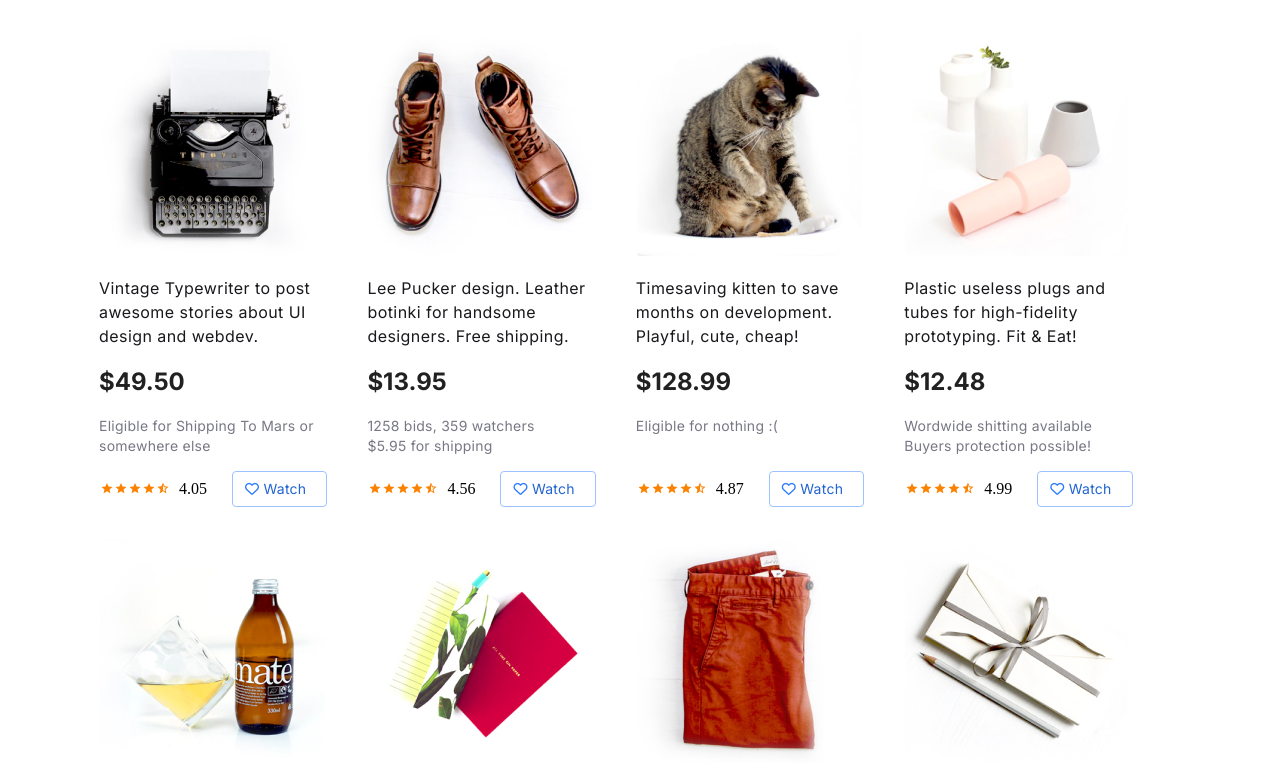
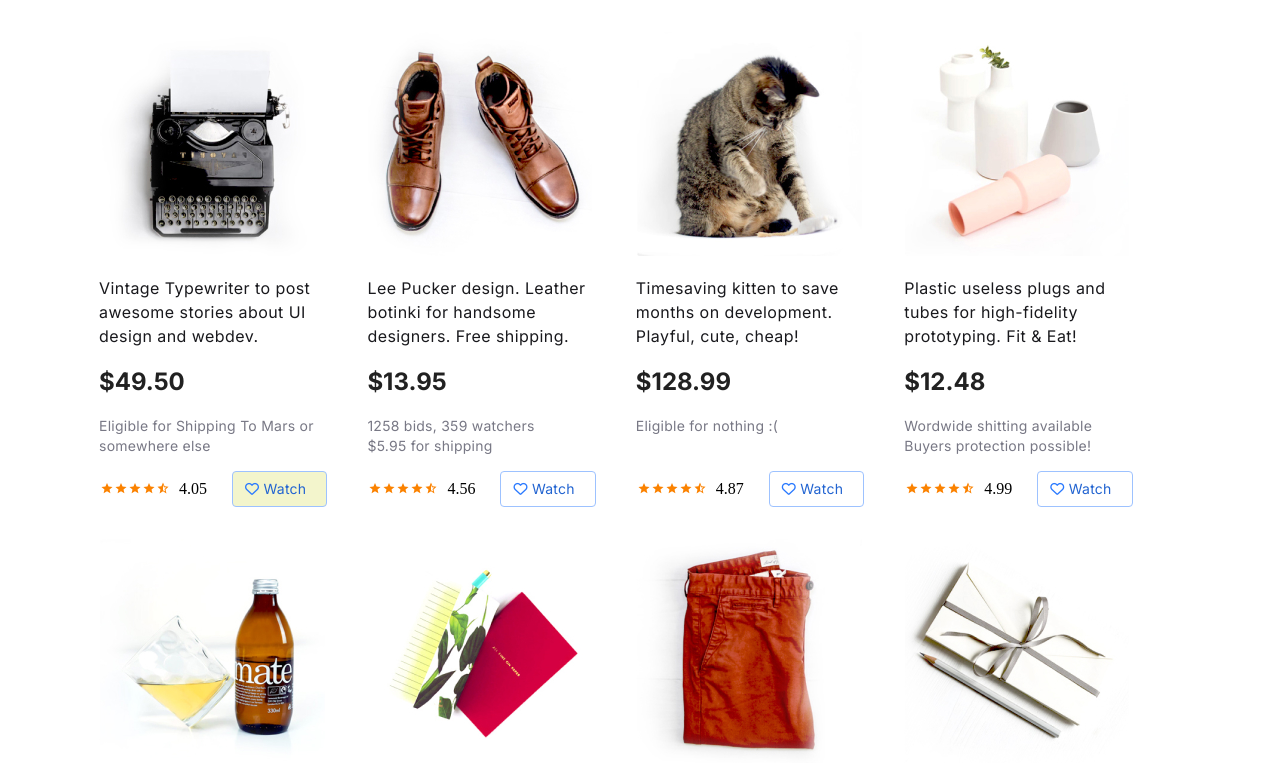
Before and after one commit to LeoSAN10/stormnet, a plain HTML site: page dz4/index.html in a window 1280 px wide. In both pictures the pointer is over the link 279 px from the left and 489 px from the top of the page. Shown: the top 780 px of the page. Drawn offline with Linux system fonts and the light colour scheme.

Commit message:
add style for link

```diff
--- a/dz4/style.css
+++ b/dz4/style.css
@@ -5,7 +5,7 @@
 body{
     margin: 0;
     padding: 0;
-    height: 1500px;
+    height: 1510px;
 }
 .container{
     max-width: 1082px;
@@ -110,3 +110,6 @@ color: #787885;
     padding: 7px 12px;
       color: #2264D1;
   }
+  .link:hover{
+      background-color: #F3F5CC;
+  }
```
